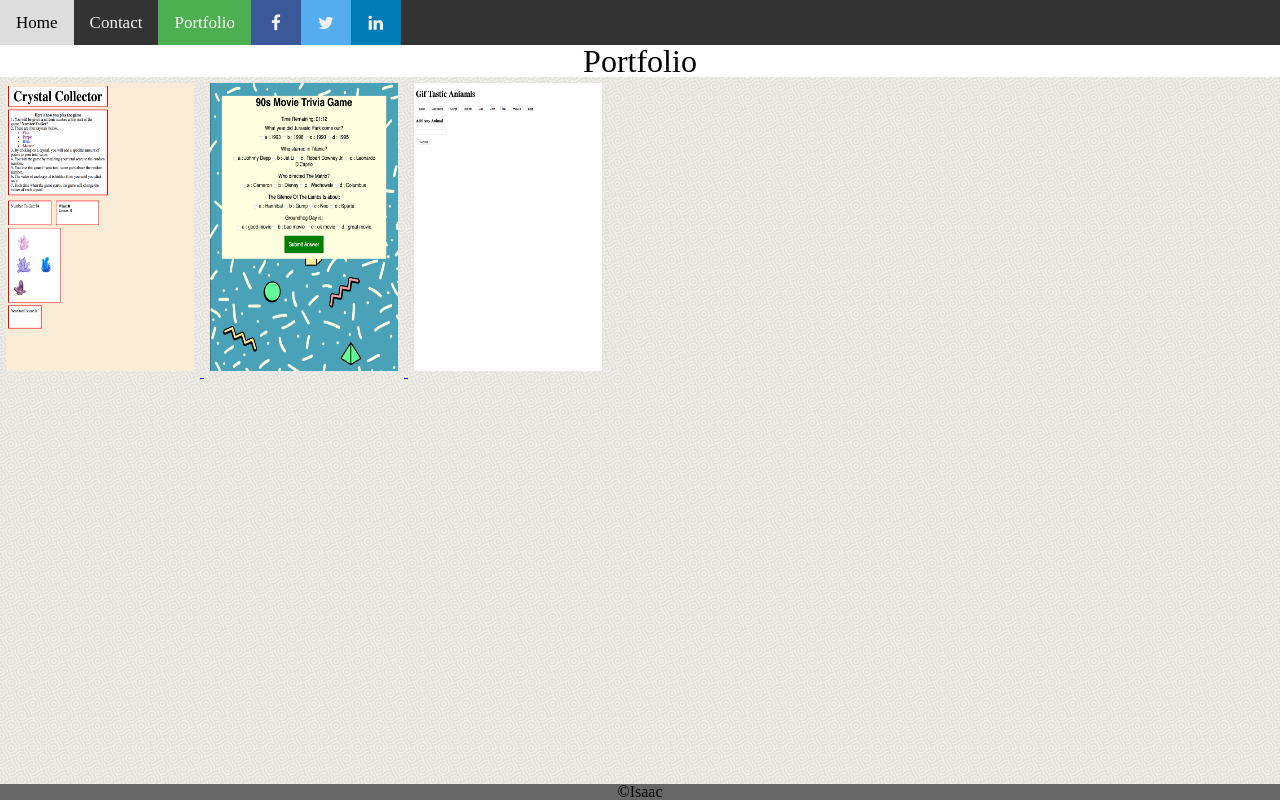
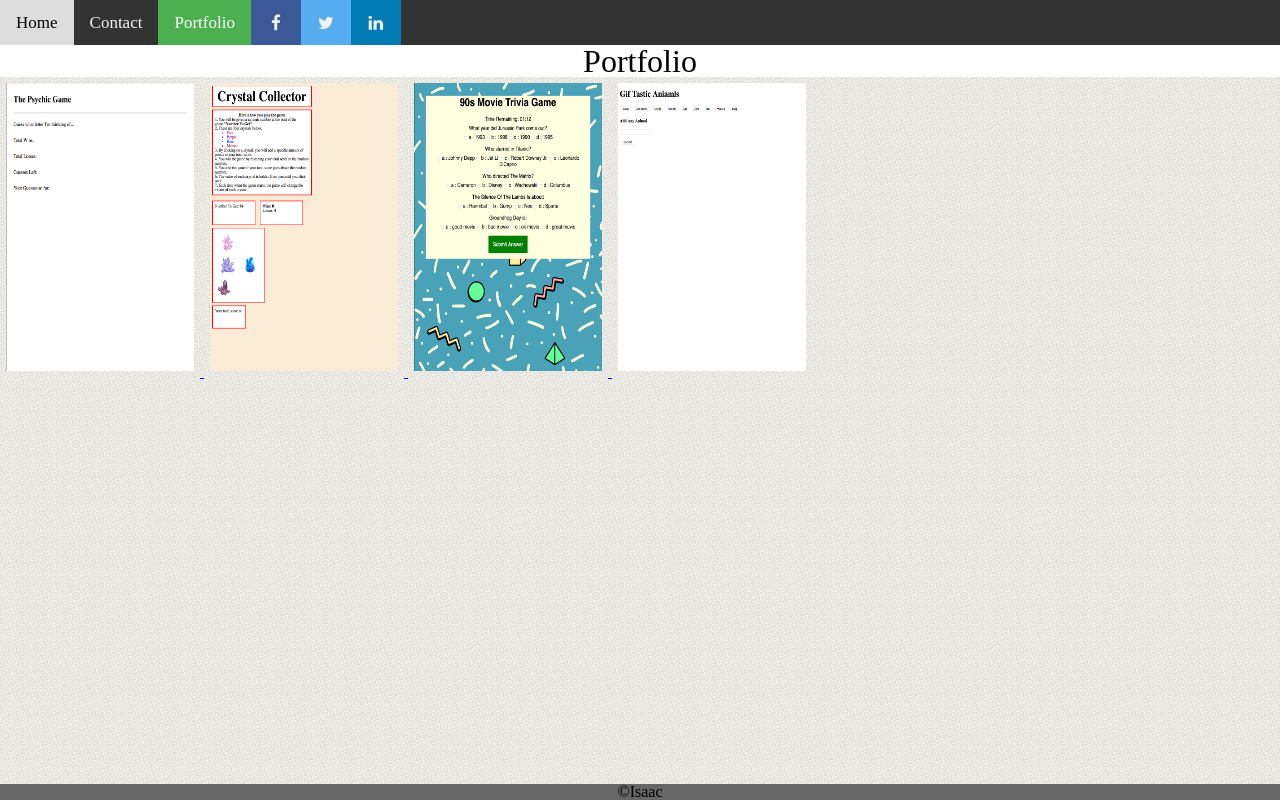
Before and after one commit to Bunnyster43/Isaac-Portfolio, a plain HTML site: page portfolio.html in a window 1280 px wide. Drawn offline with Linux system fonts and the light colour scheme.

Commit message:
initial site files

```diff
--- a/portfolio.html
+++ b/portfolio.html
@@ -50,6 +50,10 @@
 <!-- Classwork and Homework -->
 <section>
 
+<a href="https://bunnyster43.github.io/psychic-game/" target="blank">
+<img src="asserts/image/Screen Shot 2018-05-15 at 5.32.24 PM.png" alt="game" style="padding:6px; width:200px; height:300px; border:0">
+</a>
+
 <a href="https://bunnyster43.github.io/Crystal-Collector/" target="blank">
 <img src="asserts/image/Screen Shot 2018-05-21 at 9.51.49 AM.png" alt="game" style="padding:6px; width:200px; height:300px; border:0">
 </a>
```
